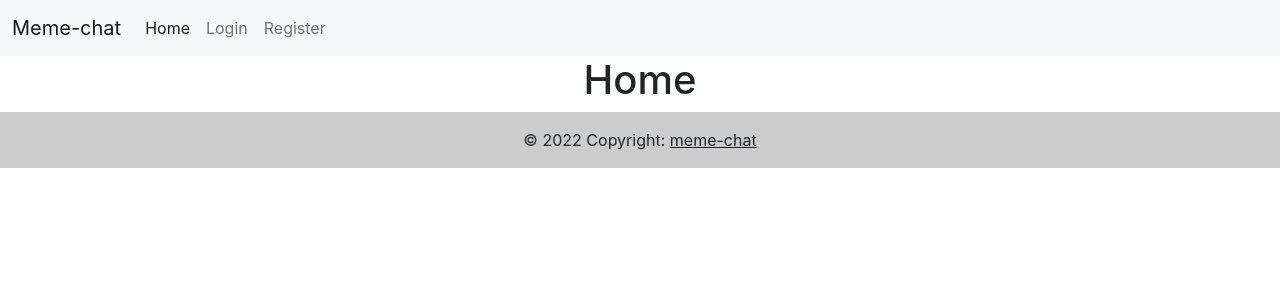
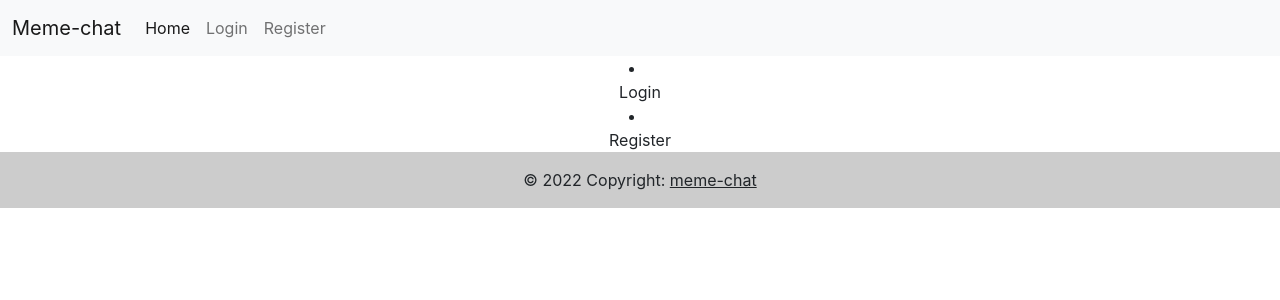
Before and after one commit to Zeusz77/meme-chat, a React (Create React App) app in the folder client/: page / in a window 1280 px wide. Shown: the top 300 px of the page. Built offline with nearby package versions, Linux system fonts and the light colour scheme.

Commit message:
Minor adjustments

```diff
--- a/client/src/components/Home.js
+++ b/client/src/components/Home.js
@@ -1,9 +1,27 @@
-import React from 'react';
+import React, { Fragment } from 'react';
+import { Link } from 'react-router-dom';
+import { useSelector } from 'react-redux';
+
+import { getIsLoggedIn } from '../utils/selectors';
+import { MessageList } from './MessageList';
 
 export const Home = () => {
+    const isLoggedIn = useSelector(getIsLoggedIn);
+
     return (
         <div>
-            <h1>Home</h1>
+            {isLoggedIn ? (
+                <MessageList />
+             ) : (
+                <Fragment>
+                    <li className="nav-item">
+                        <Link className="nav-link" to="/login">Login</Link>
+                    </li>
+                    <li className="nav-item">
+                        <Link className="nav-link" to="/register">Register</Link>
+                    </li>
+                </Fragment>
+            )}
         </div>
     );
 };
--- /dev/null
+++ b/client/src/components/MessageList.js
@@ -0,0 +1,5 @@
+import React from "react";
+
+export const MessageList = () => {
+    return (<div>MessageList</div>);
+    }
--- a/client/src/components/Navbar.js
+++ b/client/src/components/Navbar.js
@@ -1,8 +1,8 @@
 import React, { Fragment } from 'react';
 import { useSelector, useDispatch } from 'react-redux';
 import { useNavigate } from "react-router-dom";
+import { Link } from 'react-router-dom';
 
-import { Link } from 'react-router-dom';
 import { getIsLoggedIn, getUser } from '../utils/selectors';
 import { logout } from '../actions/authActions';
 
```
Also changed, not shown: 1 other file (tests, documents, lock files or other folders).
